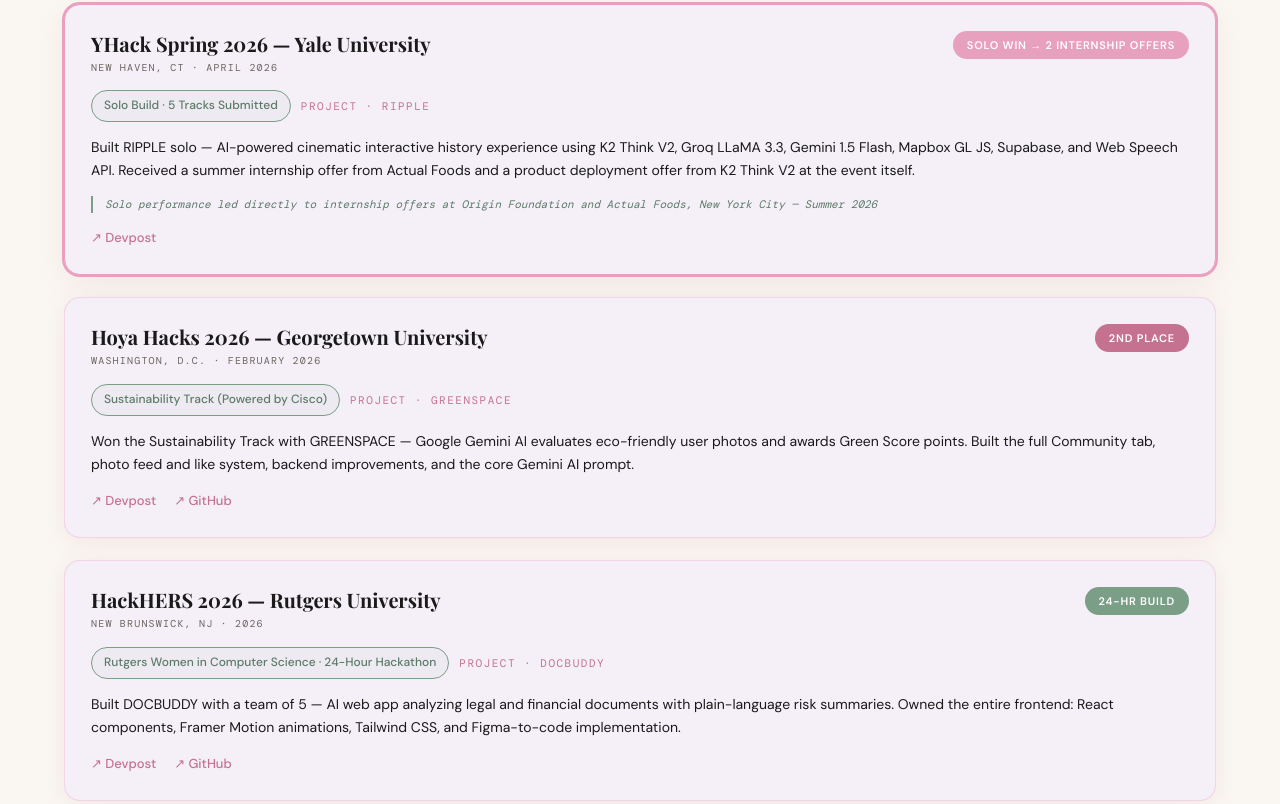
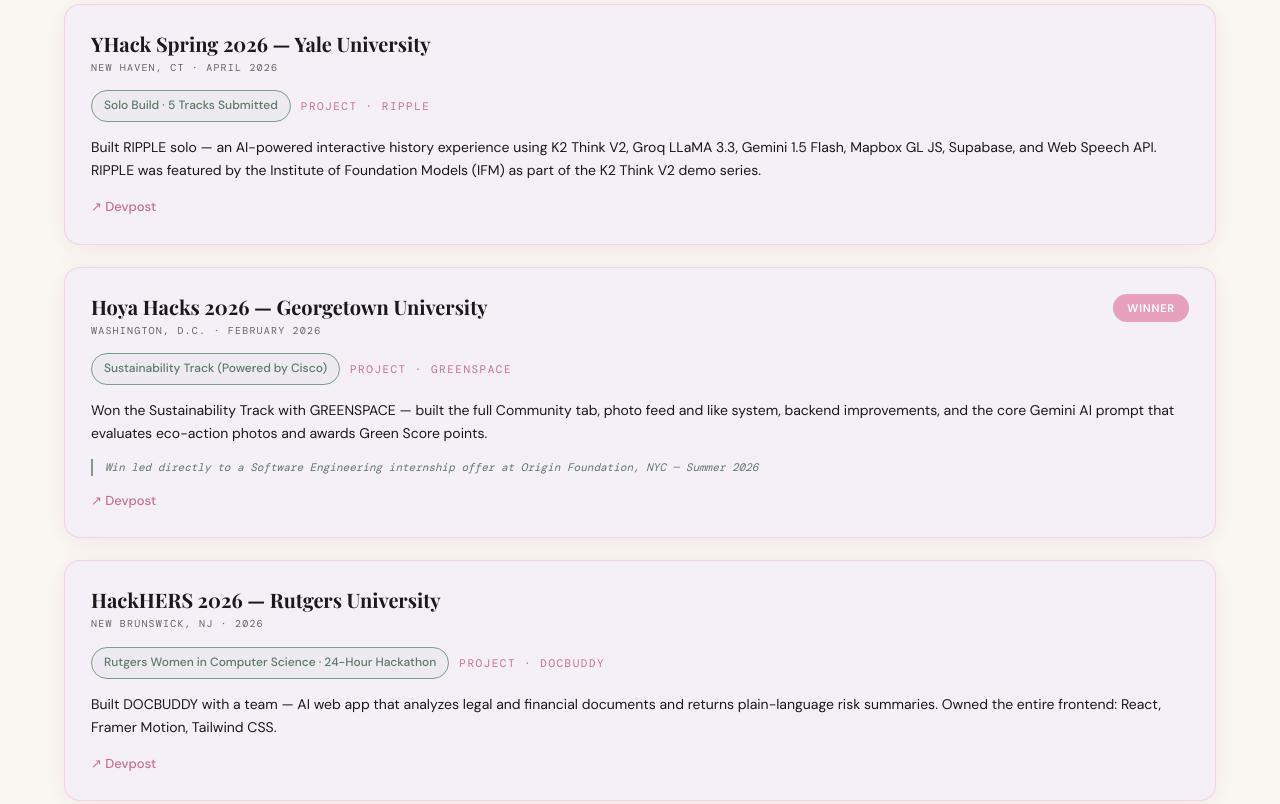
Before and after one commit to nylaimanii/nyla-portfolio, a React (Vite) app: page / in a window 1280 px wide. Shown: the part 2016-2820 px from the top of the page. Built offline with nearby package versions, Linux system fonts and the light colour scheme; a web font is replaced by a local one.

Commit message:
fix hackathon data - correct wins and descriptions
Co-Authored-By: Claude Opus 4.7 (1M context) <noreply@anthropic.com>

```diff
--- a/src/components/Hackathons.jsx
+++ b/src/components/Hackathons.jsx
@@ -1,37 +1,20 @@
 import Window from './Window';
 import { hackathons } from '../constants/data';
-
-const META = {
-  'YHack Spring 2026 — Yale University': {
-    featured: true,
-    badge: { text: 'SOLO WIN → 2 INTERNSHIP OFFERS', tone: 'win' },
-    note: 'Solo performance led directly to internship offers at Origin Foundation and Actual Foods, New York City — Summer 2026',
-  },
-  'Hoya Hacks 2026 — Georgetown University': {
-    badge: { text: '2nd Place', tone: 'second' },
-  },
-  'HackHERS 2026 — Rutgers University': {
-    badge: { text: '24-HR Build', tone: 'build' },
-  },
-};
 
 export default function Hackathons() {
   return (
     <Window title="★ HACKATHONS.log" id="hackathons" index={2}>
       <div className="hackathons-list">
-        {hackathons.map((h) => {
-          const meta = META[h.event] || {};
-          const cardClass = `hack-card ${meta.featured ? 'hack-card--featured' : ''}`;
-          return (
-            <article key={h.event} className={cardClass}>
+        {hackathons.map((h) => (
+          <article key={h.event} className="hack-card">
             <div className="hack-header">
               <div className="hack-meta">
                 <div className="hack-event">{h.event}</div>
                 <div className="hack-place">{h.location} · {h.date}</div>
               </div>
-                {meta.badge && (
-                  <span className={`hack-placement-badge hack-placement-badge--${meta.badge.tone}`}>
-                    {meta.badge.text}
+              {h.placement && (
+                <span className="hack-placement-badge hack-placement-badge--win">
+                  {h.placement}
                 </span>
               )}
             </div>
@@ -43,8 +26,8 @@ export default function Hackathons() {
 
             <p className="hack-desc">{h.description}</p>
 
-              {meta.note && (
-                <div className="hack-note">{meta.note}</div>
+            {h.note && (
+              <div className="hack-note">{h.note}</div>
             )}
 
             {(h.devpost || h.github) && (
@@ -62,8 +45,7 @@ export default function Hackathons() {
               </div>
             )}
           </article>
-          );
-        })}
+        ))}
       </div>
     </Window>
   );
--- a/src/constants/data.js
+++ b/src/constants/data.js
@@ -210,9 +210,10 @@ export const hackathons = [
     location: "New Haven, CT",
     date: "April 2026",
     track: "Solo Build · 5 Tracks Submitted",
-    placement: "INTERNSHIP + DEPLOYMENT OFFER",
+    placement: null,
     project: "RIPPLE",
-    description: "Built RIPPLE solo — AI-powered cinematic interactive history experience using K2 Think V2, Groq LLaMA 3.3, Gemini 1.5 Flash, Mapbox GL JS, Supabase, and Web Speech API. Received a summer internship offer from Actual Foods and a product deployment offer from K2 Think V2 at the event itself.",
+    description: "Built RIPPLE solo — an AI-powered interactive history experience using K2 Think V2, Groq LLaMA 3.3, Gemini 1.5 Flash, Mapbox GL JS, Supabase, and Web Speech API. RIPPLE was featured by the Institute of Foundation Models (IFM) as part of the K2 Think V2 demo series.",
+    note: null,
     devpost: "https://devpost.com/nylaimanii7"
   },
   {
@@ -220,11 +221,11 @@ export const hackathons = [
     location: "Washington, D.C.",
     date: "February 2026",
     track: "Sustainability Track (Powered by Cisco)",
-    placement: "2ND PLACE WINNER",
+    placement: "WINNER",
     project: "GREENSPACE",
-    description: "Won the Sustainability Track with GREENSPACE — Google Gemini AI evaluates eco-friendly user photos and awards Green Score points. Built the full Community tab, photo feed and like system, backend improvements, and the core Gemini AI prompt.",
-    devpost: "https://devpost.com/nylaimanii7",
-    github: "https://github.com/Agent-AA/greenspace"
+    description: "Won the Sustainability Track with GREENSPACE — built the full Community tab, photo feed and like system, backend improvements, and the core Gemini AI prompt that evaluates eco-action photos and awards Green Score points.",
+    note: "Win led directly to a Software Engineering internship offer at Origin Foundation, NYC — Summer 2026",
+    devpost: "https://devpost.com/nylaimanii7"
   },
   {
     event: "HackHERS 2026 — Rutgers University",
@@ -233,9 +234,9 @@ export const hackathons = [
     track: "Rutgers Women in Computer Science · 24-Hour Hackathon",
     placement: null,
     project: "DOCBUDDY",
-    description: "Built DOCBUDDY with a team of 5 — AI web app analyzing legal and financial documents with plain-language risk summaries. Owned the entire frontend: React components, Framer Motion animations, Tailwind CSS, and Figma-to-code implementation.",
-    devpost: "https://devpost.com/nylaimanii7",
-    github: "https://github.com/nylaimanii/docbuddy"
+    description: "Built DOCBUDDY with a team — AI web app that analyzes legal and financial documents and returns plain-language risk summaries. Owned the entire frontend: React, Framer Motion, Tailwind CSS.",
+    note: null,
+    devpost: "https://devpost.com/nylaimanii7"
   }
 ];
 
```
Lines whose indentation alone changed are shown as unchanged.
